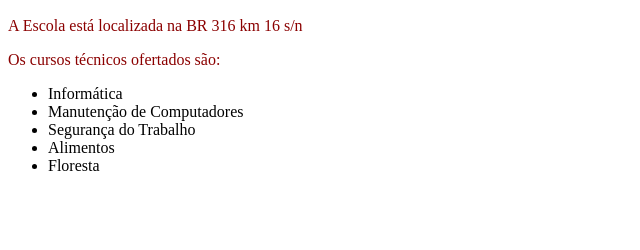
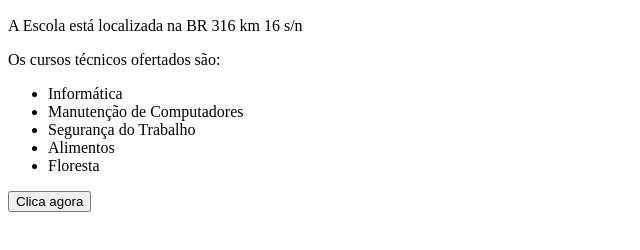
Before and after one commit to Coimbrabjj/Website_jk_HTML5, a plain HTML site: page index.html in a window 1280 px wide. Shown: the part 362-612 px from the top of the page, without its empty margins (0-640 px from the left). Drawn offline with Linux system fonts and the light colour scheme.

Commit message:
Adcionado Javascript

```diff
--- a/index.html
+++ b/index.html
@@ -19,5 +19,12 @@
        <li>Alimentos</li>
        <li>Floresta</li>
     </ul>
+    <input type="button" onclick="funcao1()" value="Clica agora" />
 </body>
+<script>
+function funcao1()
+{
+alert("Olá internauta");
+}
+</script>
 </html>
--- a/style.css
+++ b/style.css
@@ -1,5 +1,5 @@
 p{
-    color:darkred;
+    color:black;
 }
 
 h3{
```
